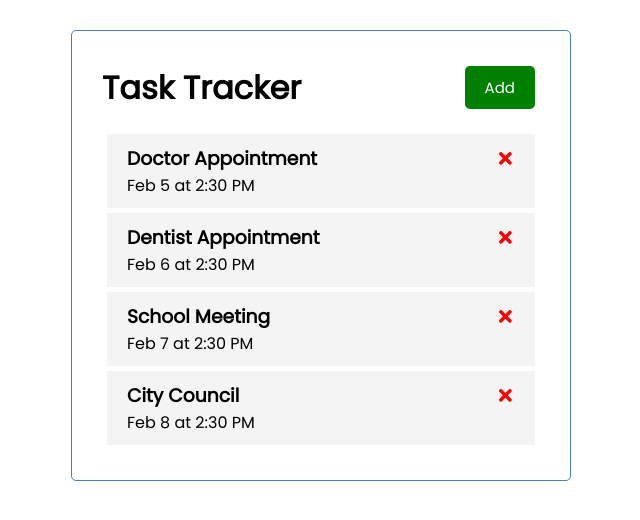
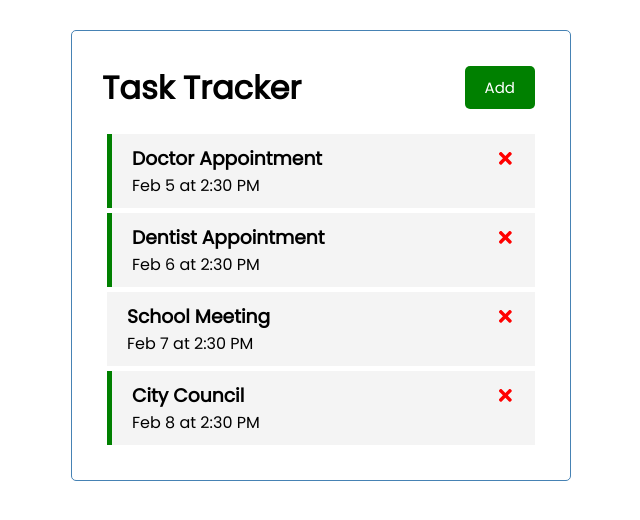
Before and after one commit to brendenbass/react-task-tracker, a React (Create React App) app: page / in a window 1280 px wide. Shown: the top 520 px of the page, without its empty margins (319-959 px from the left). Built offline with nearby package versions, Linux system fonts and the light colour scheme.

Commit message:
Passed onToggle down to tasks and task
- added ternary operator to add a class when Reminder property goes from true to false (and vice versa)
- adds/deletes green border-left when ternary operator flips

```diff
--- a/src/App.js
+++ b/src/App.js
@@ -37,7 +37,7 @@
 
 //Toggle Reminder
 const toggleReminder = (id) => {
-  console.log(id);
+  setTasks(tasks.map((task) => task.id === id ? {...task, reminder: !task.reminder} : task))
 }
 
   return (
--- a/src/components/Task.js
+++ b/src/components/Task.js
@@ -1,8 +1,8 @@
 import { FaTimes} from 'react-icons/fa'
 
-const Task = ({ task, onDelete }) => {
+const Task = ({ task, onDelete, onToggle }) => {
     return (
-        <div className='task'>
+        <div className={`task ${task.reminder === true ? 'reminder' : ''}`} onDoubleClick={() => onToggle(task.id)}>
             <h3>{task.text}
             <FaTimes style={{ color: 'red', cursor: 'pointer' }}
             onClick={() => onDelete(task.id)}
--- a/src/components/Tasks.js
+++ b/src/components/Tasks.js
@@ -1,10 +1,13 @@
 import Task from "./Task"
 
-const Tasks = ({ tasks, onDelete }) => {
+const Tasks = ({ tasks, onDelete, onToggle }) => {
     return (
         <>
             {tasks.map((task) => (
-            <Task key={task.id} task={task} onDelete={onDelete}/>
+            <Task key={task.id}
+            task={task}
+            onDelete={onDelete}
+            onToggle={onToggle}/>
             ))}
         </>
     )
```
